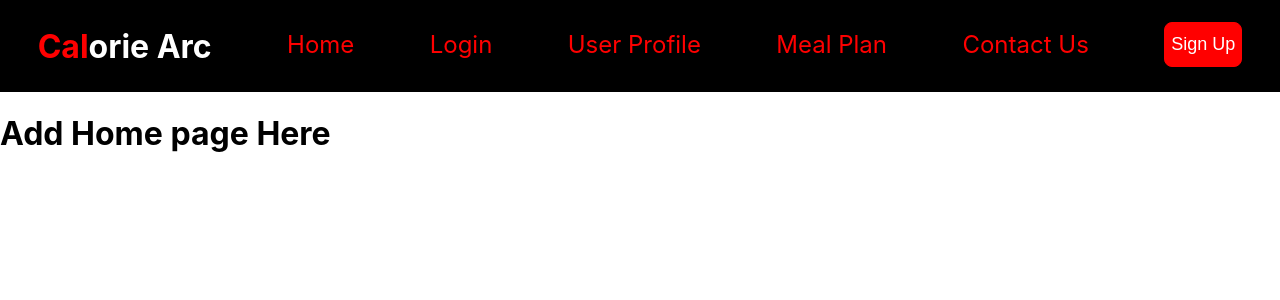
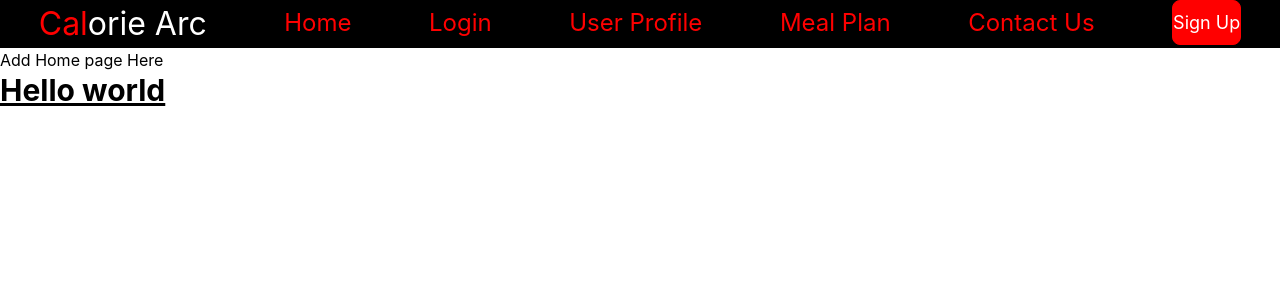
Before and after one commit to JamesMGithire/calorie-arc, a React (Create React App) app in the folder calorie_client/: page / in a window 1280 px wide. Shown: the top 300 px of the page. Built offline with nearby package versions, Linux system fonts and the light colour scheme; data requests are answered from the project's data file.

Commit message:
User profile landing layout

```diff
--- a/calorie_client/package.json
+++ b/calorie_client/package.json
@@ -35,5 +35,10 @@
       "last 1 firefox version",
       "last 1 safari version"
     ]
+  },
+  "devDependencies": {
+    "autoprefixer": "^10.4.13",
+    "postcss": "^8.4.18",
+    "tailwindcss": "^3.2.3"
   }
 }
--- /dev/null
+++ b/calorie_client/postcss.config.js
@@ -0,0 +1,6 @@
+module.exports = {
+  plugins: {
+    tailwindcss: {},
+    autoprefixer: {},
+  },
+}
--- a/calorie_client/src/CSS/index.css
+++ b/calorie_client/src/CSS/index.css
@@ -1,3 +1,7 @@
+@tailwind base;
+@tailwind components;
+@tailwind utilities;
+
 body {
   margin: 0;
   font-family: -apple-system, BlinkMacSystemFont, 'Segoe UI', 'Roboto', 'Oxygen',
--- a/calorie_client/src/components/App.js
+++ b/calorie_client/src/components/App.js
@@ -37,6 +37,7 @@ function App() {
         <Route path="/contact_us" element={<ContactUs/>}/>
         <Route path="/" element={<HomePage/>}/>
       </Routes>
+      <h1 className="text-3xl font-bold underline">Hello world</h1>
     </div>
   );
 }
--- /dev/null
+++ b/calorie_client/tailwind.config.js
@@ -0,0 +1,8 @@
+/** @type {import('tailwindcss').Config} */
+module.exports = {
+  content: ["./src/**/*.{html,js, jsx, ts, tsx}"],
+  theme: {
+    extend: {},
+  },
+  plugins: [],
+}
```
Also changed, not shown: 1 other file (tests, documents, lock files or other folders).
